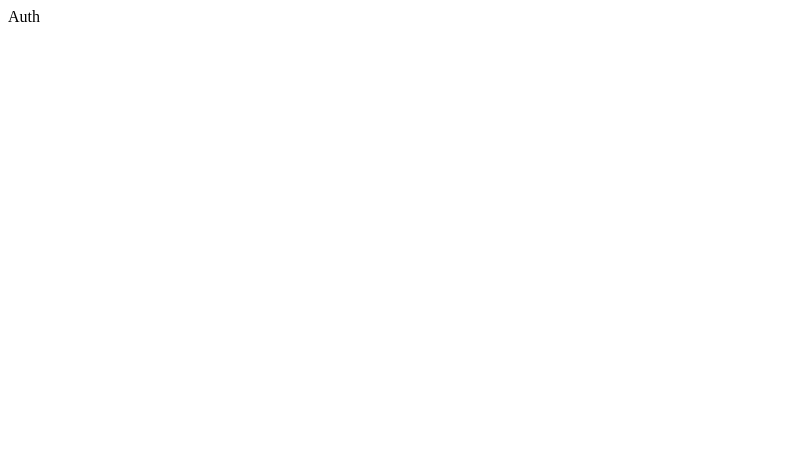
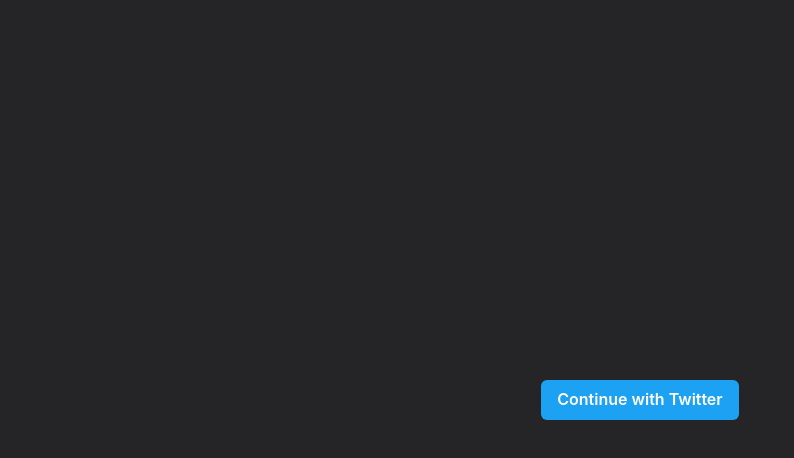
Before and after one commit to rakshit087/gullak-wallet, a React (Vite) app: page /auth in a window 1280 px wide. Shown: the top 458 px of the page, without its empty margins (0-794 px from the left). Built offline with nearby package versions, Linux system fonts and the light colour scheme.

Commit message:
feat(AuthPage): added connect with twitter page

```diff
--- a/src/App.tsx
+++ b/src/App.tsx
@@ -1,14 +1,7 @@
-import * as React from 'react'
-
-// 1. import `ChakraProvider` component
-import { ChakraProvider } from '@chakra-ui/react'
+import * as React from 'react';
 
 function App() {
-  // 2. Wrap ChakraProvider at the root of your app
-  return (
-    <ChakraProvider>
-     <h1>Hello World</h1>
-    </ChakraProvider>
-  )
+  return <h1>Hello World</h1>;
 }
+
 export default App;
--- a/src/pages/AuthPage.tsx
+++ b/src/pages/AuthPage.tsx
@@ -1,5 +1,15 @@
+import { Button, Flex } from '@chakra-ui/react';
+
 export const AuthPage = () => {
-    return <div>
-        Auth
-    </div>
-}
+  return (
+    <Flex
+      h={'100vh'}
+      bgColor={'#252528'}
+      w={'full'}
+      justifyContent={'center'}
+      alignItems={'center'}
+    >
+      <Button colorScheme={"twitter"} >Continue with Twitter</Button>
+    </Flex>
+  );
+};
```
Also changed, not shown: src/main.tsx (+5 -2 lines).
